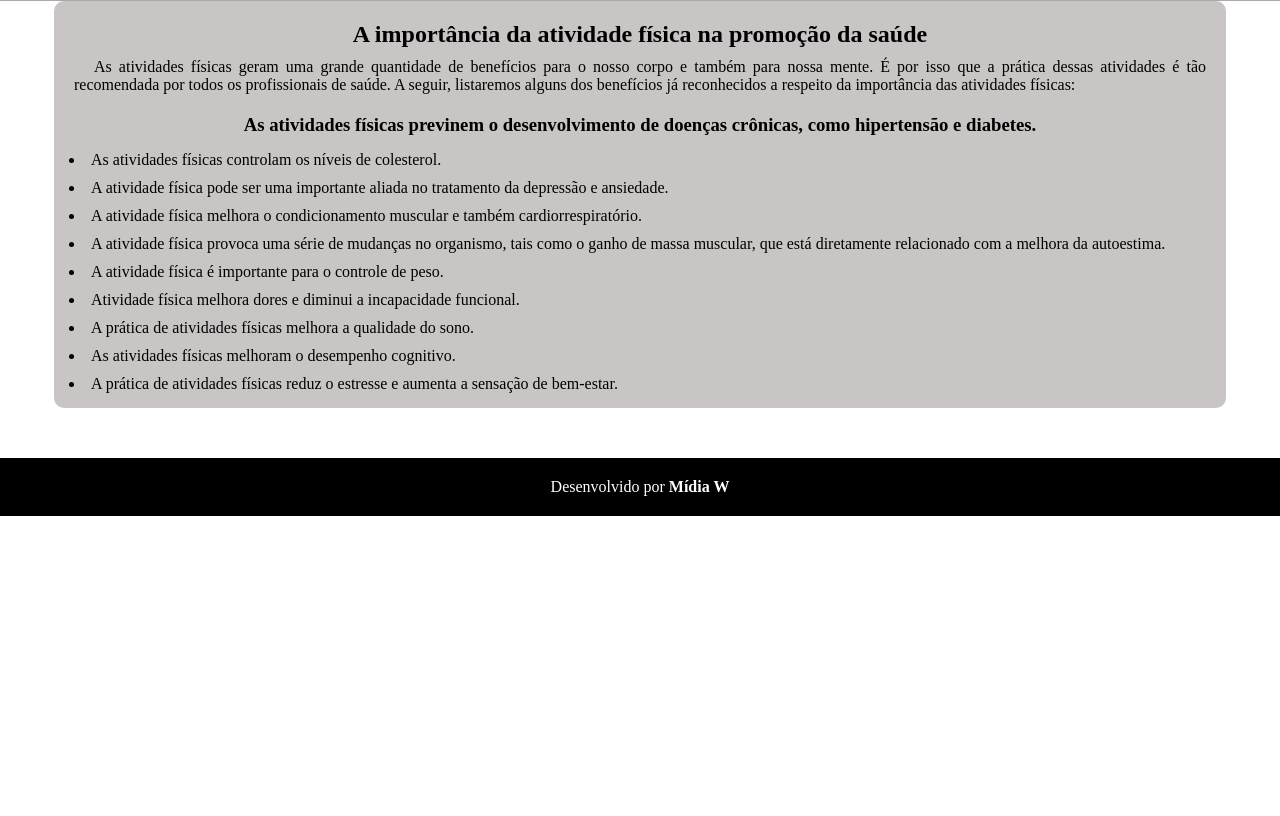
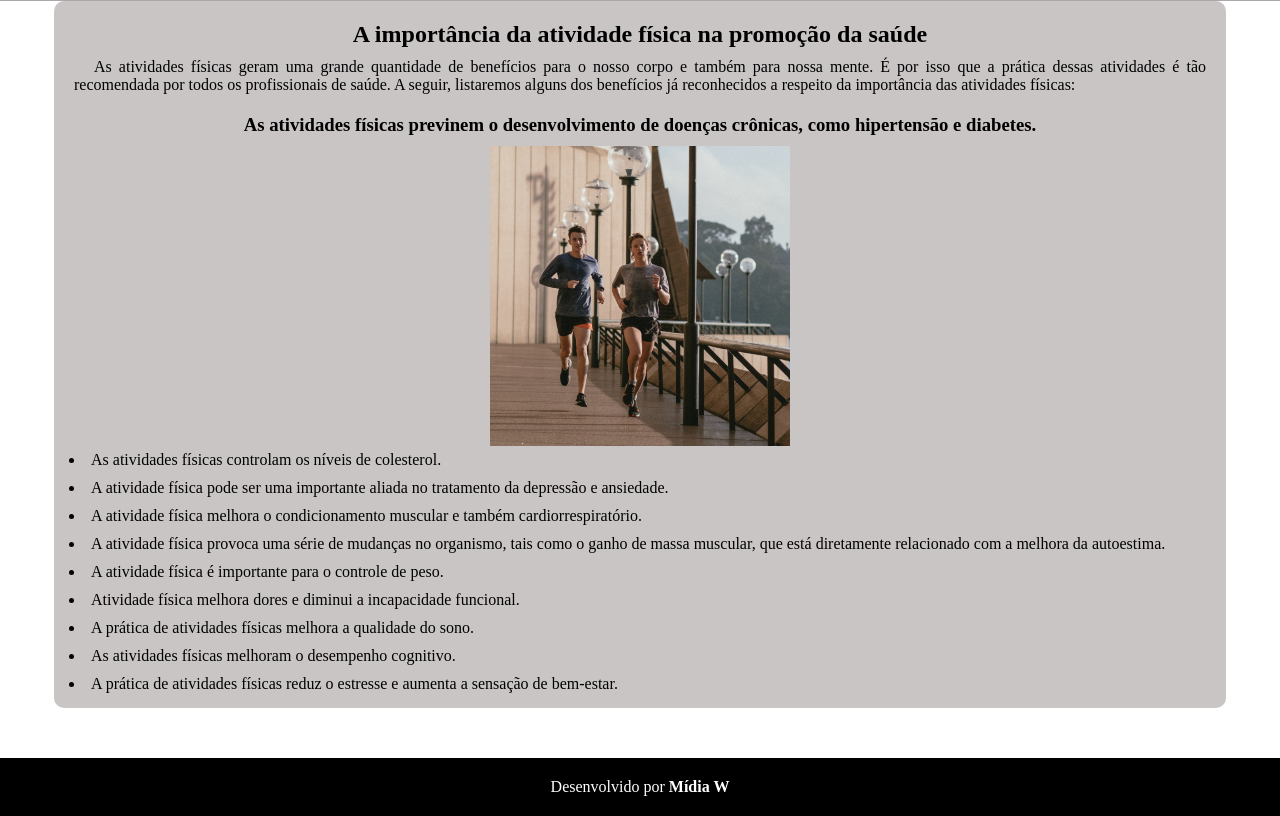
Before and after one commit to wagner-programer/html-css, a plain HTML site: page modulo 4/media query/mq005/index.html in a window 1280 px wide. Shown: the part 120-936 px from the top of the page. Before the commit the page ends 800 px from the top, so only its background shows below. Drawn offline with nearby package versions, Linux system fonts and the light colour scheme.

Commit message:
imagem atualização

```diff
--- a/modulo 4/media query/mq005/estilos/style.css
+++ b/modulo 4/media query/mq005/estilos/style.css
@@ -81,6 +81,12 @@ article p{
     text-indent: 20px;
     text-align: justify;
 }
+article img{
+    width: 300px;
+    height: 300px;
+    margin: auto;
+    display: block;
+}
 article >ul>li{
     list-style-type:initial;
     list-style-position: inside;
--- a/modulo 4/media query/mq005/index.html
+++ b/modulo 4/media query/mq005/index.html
@@ -29,7 +29,7 @@
             <p>As atividades físicas geram uma grande quantidade de benefícios para o nosso corpo e também para nossa mente. É por isso que a prática dessas atividades é tão recomendada por todos os profissionais de saúde. A seguir, listaremos alguns dos benefícios já reconhecidos a respeito da importância das atividades físicas:</p>
 
             <h3>As atividades físicas previnem o desenvolvimento de doenças crônicas, como hipertensão e diabetes.</h3>
-
+            <img src="imagens/exer.jpg" alt="correndo">
             <ul>
                 <li>As atividades físicas controlam os níveis de colesterol.</li>
 
```
Also changed, not shown: modulo 4/media query/mq005/imagens/exer.jpg (added).
